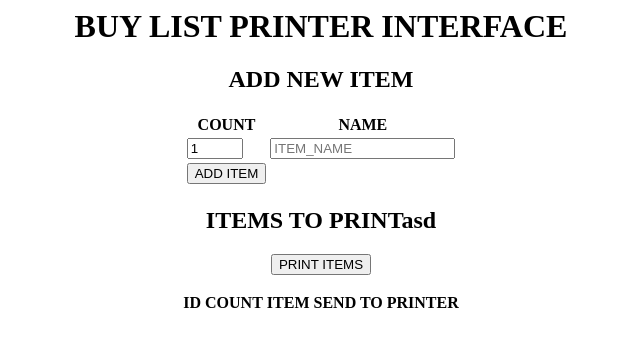
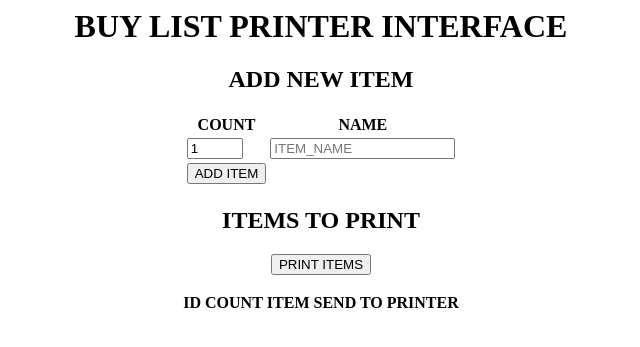
Before and after one commit to RBEGamer/ThermalPrinterServer, a PHP site: page / in a window 1280 px wide. Shown: the top 347 px of the page, without its empty margins (319-959 px from the left). Run offline with PHP 8.4, Linux system fonts and the light colour scheme; data that the repository does not hold is empty.

Commit message:
spelling

```diff
--- a/src/webapp/index.php
+++ b/src/webapp/index.php
@@ -17,7 +17,7 @@
 </form>
 
 
-<h2>  ITEMS TO PRINTasd</h2>
+<h2>  ITEMS TO PRINT</h2>
 
 <form method='POST' action='print.php'>
 <input type='submit' value='PRINT ITEMS' />
```
